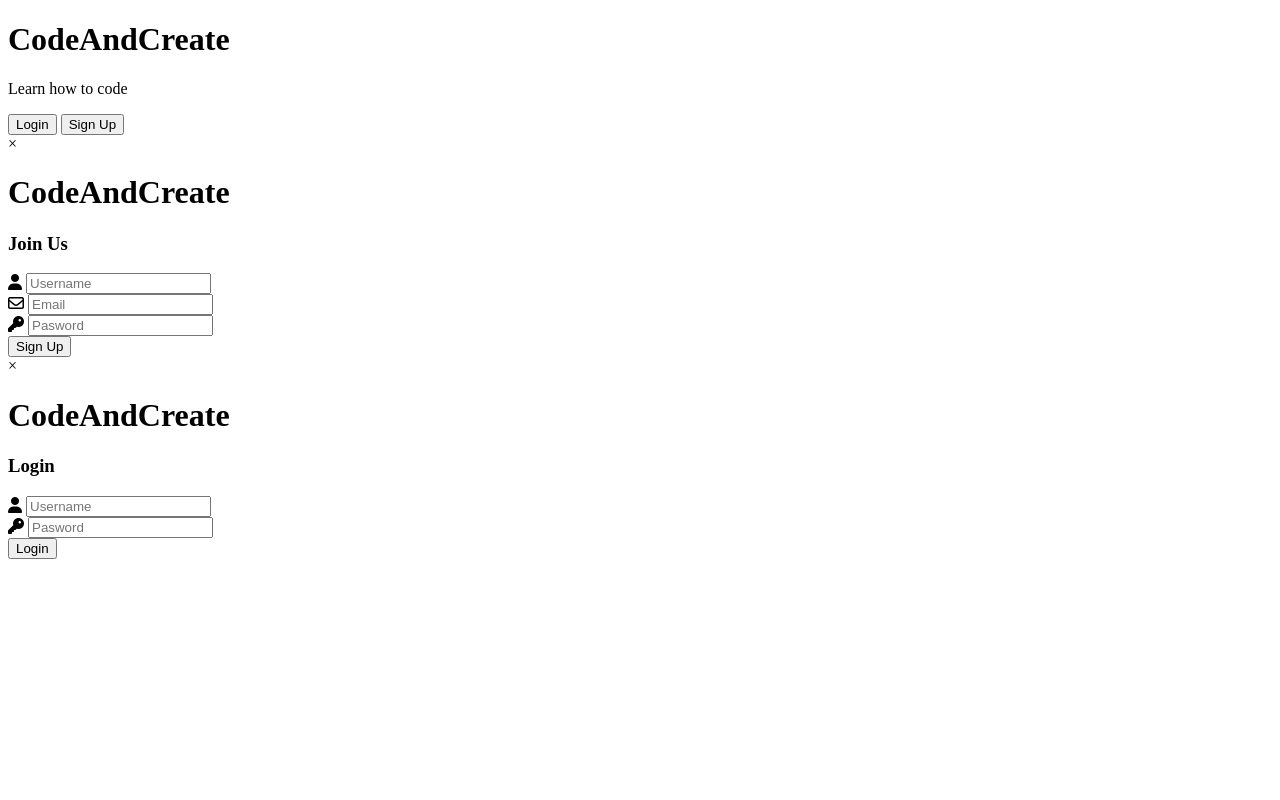
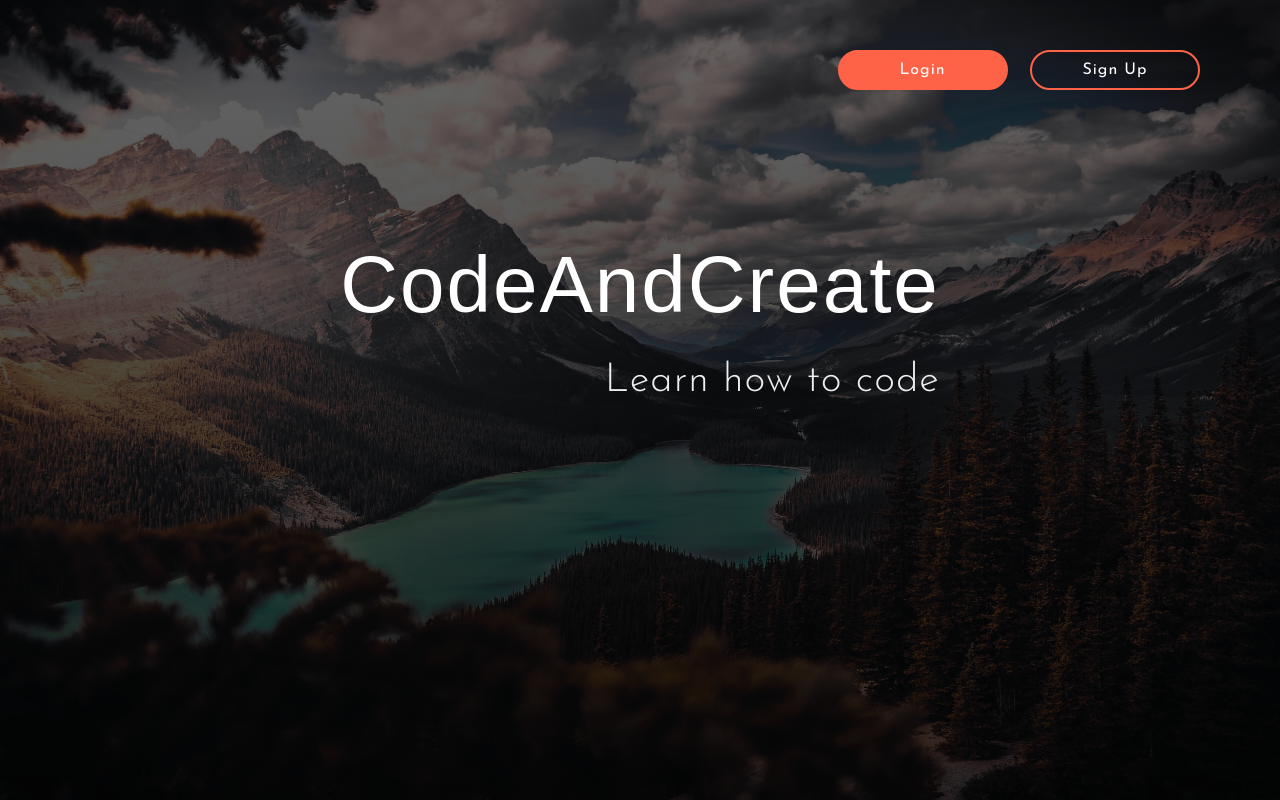
Before and after one commit to AndreiScafi/Landing-Page-Modal-Forms, a plain HTML site: page index.html in a window 1280 px wide. Drawn offline with Linux system fonts and the light colour scheme.

Commit message:
Adding style to landing Page with CSS.

```diff
--- a/index.html
+++ b/index.html
@@ -24,7 +24,7 @@
             <button class="btn login-btn">Login</button>
             <button class="btn signup-btn">Sign Up</button>
         </div>
-        <div class="form-container">
+        <div class="form-container" hidden>
             <div class="signup-form-wrapper modal">
                 <div class="x-btn signup-x">
                     &times;
--- a/style.css
+++ b/style.css
@@ -0,0 +1,78 @@
+* {
+    margin: 0;
+    padding: 0;
+    box-sizing: border-box;
+}
+
+html {
+    font-size: 62.5%;
+}
+
+.container {
+    width: 100%;
+    height: 100vh;
+    background: linear-gradient(rgba(0, 0, 0, .6), rgba(0, 0, 0, .8)), url(./images/bg.jpg) center no-repeat;
+    background-size: cover;
+}
+
+.banner {
+    position: absolute;
+    top: 40%;
+    left: 50%;
+    transform: translate(-50%, -50%);
+}
+
+.banner h1 {
+    color: #fff;
+    font-family: "Monserrat", sans-serif;
+    font-size: 8rem;
+    font-weight: 300;
+    letter-spacing: .2rem;
+    margin-bottom: 3rem;
+}
+
+.banner p {
+    color: #eee;
+    font-family: "Josefin sans", sans-serif;
+    font-size: 4rem;
+    font-weight: 300;
+    letter-spacing: .1rem;
+    text-align: right;
+}
+
+.btns {
+    position: absolute;
+    top: 5rem;
+    right: 6rem;
+}
+
+.btn {
+    width: 17rem;
+    padding: 1rem 1.5rem;
+    margin-right: 2rem;
+    border-radius: 5rem;
+    font-family: "Josefin sans", sans-serif;
+    font-size: 1.6rem;
+    letter-spacing: .1rem;
+    outline: none;
+    cursor: pointer;
+    color: #fff;
+    border: .2rem solid tomato;
+    transition: transform .3s;
+}
+
+.login-btn {
+    background-color: tomato;
+}
+
+.signup-btn {
+    background-color: transparent;
+}
+
+.btn:hover {
+    transform: translateY(-.2rem);
+}
+
+.btn:active {
+    transform: translateY(0);
+}
```
